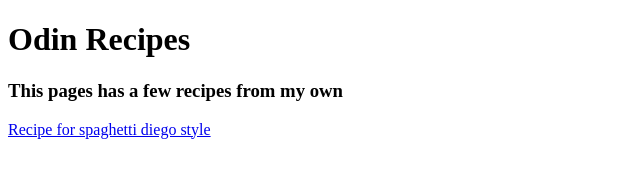
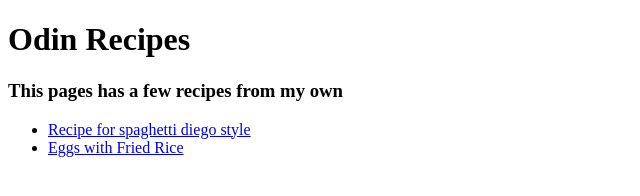
Before and after one commit to DMCarragen/odin-recipes, a plain HTML site: page index.html in a window 1280 px wide. Shown: the whole page, without its empty margins (0-640 px from the left). Drawn offline with Linux system fonts and the light colour scheme.

Commit message:
Added links to the other pages

```diff
--- a/index.html
+++ b/index.html
@@ -9,6 +9,9 @@
 <body>
     <h1>Odin Recipes</h1>
     <h3>This pages has a few recipes from my own</h3>
-    <a href="recipes/spaghetti-diego-style.html">Recipe for spaghetti diego style</a>
+    <ul>
+    <li> <a href="recipes/spaghetti-diego-style.html">Recipe for spaghetti diego style</a> </li>
+    <li> <a href="recipes/Eggs-with-rice.html">Eggs with Fried Rice </a></li>
+    </ul>
 </body>
 </html>
```
